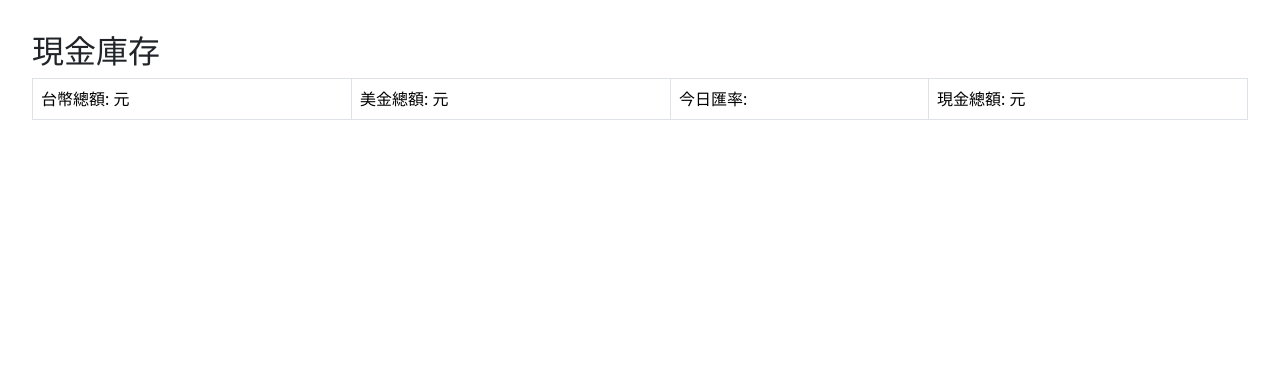
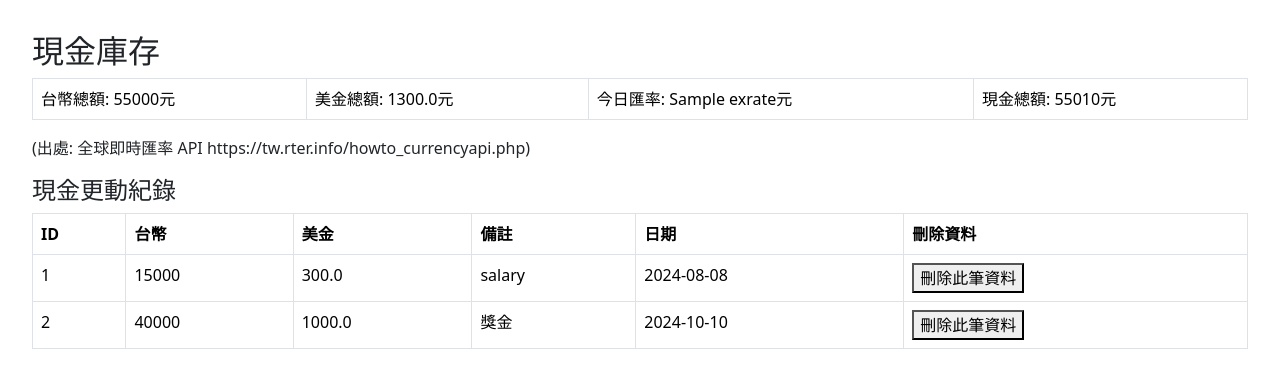
Before and after one commit to Sapphire0912/Financial-management, a Flask app: page / in a window 1280 px wide. Shown: the part 56-444 px from the top of the page. Run offline with Flask 3, Linux system fonts and the light colour scheme; data comes from the database, SQL or seed files in the repository; both versions use the stored data as it was after the commit; tables that the repository leaves empty hold one stand-in row (values such as "Sample post"); a database or web service that is not in the repository returns one stand-in record (values such as "Sample title"); data that the repository does not hold is empty.

Commit message:
data display

```diff
--- a/reference/index.py
+++ b/reference/index.py
@@ -1,5 +1,7 @@
 from flask import Flask, render_template, request, g, redirect
 import sqlite3
+import requests
+import math
 
 app = Flask(__name__)
 database = 'datafile.db'
@@ -20,7 +22,37 @@ def close_connection(exception):
 
 @app.route('/')
 def home():
-    return render_template('index.html')
+    # 取得資料庫資料
+    conn = get_db()
+    cursor = conn.cursor()
+    result = cursor.execute("""SELECT * FROM cash""")
+    cash_result = result.fetchall()
+
+    # 計算台幣與美金的總額
+    tw_dollars = 0
+    us_dollars = 0
+    for data in cash_result:
+        tw_dollars += data[1]
+        us_dollars += data[2]
+
+    # 取得即時匯率資訊 (全球匯率資訊 API)
+    r = requests.get('https://tw.rter.info/capi.php')
+    currency = r.json()
+    USD_to_TWD_rate = currency['USDTWD']['Exrate']
+
+    # 計算總共現金
+    total_dollars = math.floor(tw_dollars + us_dollars * USD_to_TWD_rate)
+
+    # 傳送至前端的物件資訊
+    datas = {
+        'total': total_dollars,
+        'rate': USD_to_TWD_rate,
+        'USD': us_dollars,
+        'TWD': tw_dollars,
+        'cash_result': cash_result
+    }
+
+    return render_template('index.html', data=datas)
 
 
 @app.route('/cash')
--- a/reference/templates/cash.html
+++ b/reference/templates/cash.html
@@ -7,7 +7,6 @@
       class="form-control"
       id="tw-dollars"
       name="tw-dollars"
-      min="0"
     />
   </div>
   <div class="mb-3">
@@ -18,7 +17,6 @@
       class="form-control"
       id="us-dollars"
       name="us-dollars"
-      min="0.00"
     />
   </div>
   <div class="mb-3">
--- a/reference/templates/index.html
+++ b/reference/templates/index.html
@@ -3,11 +3,38 @@
   <h2>現金庫存</h2>
   <table class="table table-bordered">
     <tr>
-      <td>台幣總額: 元</td>
-      <td>美金總額: 元</td>
-      <td>今日匯率:</td>
-      <td>現金總額: 元</td>
+      <td>台幣總額: {{data['TWD']}}元</td>
+      <td>美金總額: {{data['USD']}}元</td>
+      <td>今日匯率: {{data['rate']}}元</td>
+      <td>現金總額: {{data['total']}}元</td>
     </tr>
+  </table>
+  <p>(出處: 全球即時匯率 API https://tw.rter.info/howto_currencyapi.php)</p>
+
+  <h4>現金更動紀錄</h4>
+  <table class="table table-bordered">
+    <thead>
+      <tr>
+        <th scope="col">ID</th>
+        <th scope="col">台幣</th>
+        <th scope="col">美金</th>
+        <th scope="col">備註</th>
+        <th scope="col">日期</th>
+        <th scope="col">刪除資料</th>
+      </tr>
+    </thead>
+    <tbody>
+      {% for data in data['cash_result'] %}
+      <tr>
+        <td>{{data[0]}}</td>
+        <td>{{data[1]}}</td>
+        <td>{{data[2]}}</td>
+        <td>{{data[3]}}</td>
+        <td>{{data[4]}}</td>
+        <td><button class="btn-primary">刪除此筆資料</button></td>
+      </tr>
+      {% endfor %}
+    </tbody>
   </table>
 </div>
 {% endblock %}
```
Also changed, not shown: datafile.db.
